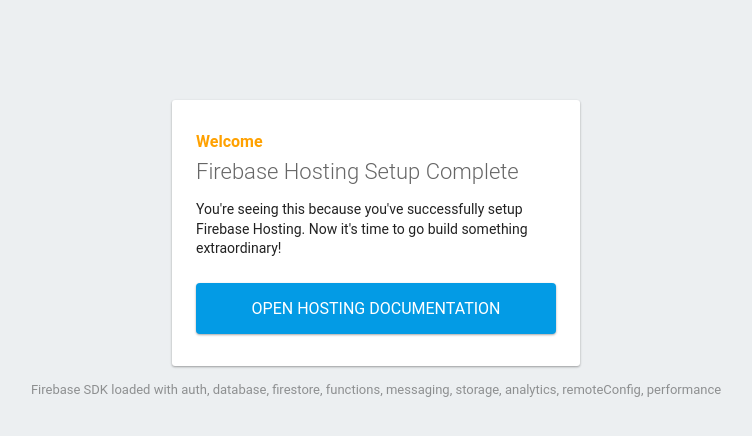
After one commit to AS-2K20/PHP-Form, a PHP site: page /public/index.html in a window 1280 px wide. The commit adds this page. Shown: the top 436 px of the page, without its empty margins (264-1016 px from the left). Run offline with PHP 8.4, Linux system fonts and the light colour scheme; some libraries are stand-ins or nearby versions.

Commit message:
Updated some code for Error Free Deployment

```diff
--- a/composer.json
+++ /dev/null
@@ -1,3 +0,0 @@
-{
-
-}
--- /dev/null
+++ b/public/index.html
@@ -0,0 +1,89 @@
+<!DOCTYPE html>
+<html>
+  <head>
+    <meta charset="utf-8">
+    <meta name="viewport" content="width=device-width, initial-scale=1">
+    <title>Welcome to Firebase Hosting</title>
+
+    <!-- update the version number as needed -->
+    <script defer src="/__/firebase/8.0.2/firebase-app.js"></script>
+    <!-- include only the Firebase features as you need -->
+    <script defer src="/__/firebase/8.0.2/firebase-auth.js"></script>
+    <script defer src="/__/firebase/8.0.2/firebase-database.js"></script>
+    <script defer src="/__/firebase/8.0.2/firebase-firestore.js"></script>
+    <script defer src="/__/firebase/8.0.2/firebase-functions.js"></script>
+    <script defer src="/__/firebase/8.0.2/firebase-messaging.js"></script>
+    <script defer src="/__/firebase/8.0.2/firebase-storage.js"></script>
+    <script defer src="/__/firebase/8.0.2/firebase-analytics.js"></script>
+    <script defer src="/__/firebase/8.0.2/firebase-remote-config.js"></script>
+    <script defer src="/__/firebase/8.0.2/firebase-performance.js"></script>
+    <!--
+      initialize the SDK after all desired features are loaded, set useEmulator to false
+      to avoid connecting the SDK to running emulators.
+    -->
+    <script defer src="/__/firebase/init.js?useEmulator=true"></script>
+
+    <style media="screen">
+      body { background: #ECEFF1; color: rgba(0,0,0,0.87); font-family: Roboto, Helvetica, Arial, sans-serif; margin: 0; padding: 0; }
+      #message { background: white; max-width: 360px; margin: 100px auto 16px; padding: 32px 24px; border-radius: 3px; }
+      #message h2 { color: #ffa100; font-weight: bold; font-size: 16px; margin: 0 0 8px; }
+      #message h1 { font-size: 22px; font-weight: 300; color: rgba(0,0,0,0.6); margin: 0 0 16px;}
+      #message p { line-height: 140%; margin: 16px 0 24px; font-size: 14px; }
+      #message a { display: block; text-align: center; background: #039be5; text-transform: uppercase; text-decoration: none; color: white; padding: 16px; border-radius: 4px; }
+      #message, #message a { box-shadow: 0 1px 3px rgba(0,0,0,0.12), 0 1px 2px rgba(0,0,0,0.24); }
+      #load { color: rgba(0,0,0,0.4); text-align: center; font-size: 13px; }
+      @media (max-width: 600px) {
+        body, #message { margin-top: 0; background: white; box-shadow: none; }
+        body { border-top: 16px solid #ffa100; }
+      }
+    </style>
+  </head>
+  <body>
+    <div id="message">
+      <h2>Welcome</h2>
+      <h1>Firebase Hosting Setup Complete</h1>
+      <p>You're seeing this because you've successfully setup Firebase Hosting. Now it's time to go build something extraordinary!</p>
+      <a target="_blank" href="https://firebase.google.com/docs/hosting/">Open Hosting Documentation</a>
+    </div>
+    <p id="load">Firebase SDK Loading&hellip;</p>
+
+    <script>
+      document.addEventListener('DOMContentLoaded', function() {
+        const loadEl = document.querySelector('#load');
+        // // 🔥🔥🔥🔥🔥🔥🔥🔥🔥🔥🔥🔥🔥🔥🔥🔥🔥🔥🔥🔥🔥🔥🔥🔥🔥🔥🔥🔥🔥🔥🔥
+        // // The Firebase SDK is initialized and available here!
+        //
+        // firebase.auth().onAuthStateChanged(user => { });
+        // firebase.database().ref('/path/to/ref').on('value', snapshot => { });
+        // firebase.firestore().doc('/foo/bar').get().then(() => { });
+        // firebase.functions().httpsCallable('yourFunction')().then(() => { });
+        // firebase.messaging().requestPermission().then(() => { });
+        // firebase.storage().ref('/path/to/ref').getDownloadURL().then(() => { });
+        // firebase.analytics(); // call to activate
+        // firebase.analytics().logEvent('tutorial_completed');
+        // firebase.performance(); // call to activate
+        //
+        // // 🔥🔥🔥🔥🔥🔥🔥🔥🔥🔥🔥🔥🔥🔥🔥🔥🔥🔥🔥🔥🔥🔥🔥🔥🔥🔥🔥🔥🔥🔥🔥
+
+        try {
+          let app = firebase.app();
+          let features = [
+            'auth',
+            'database',
+            'firestore',
+            'functions',
+            'messaging',
+            'storage',
+            'analytics',
+            'remoteConfig',
+            'performance',
+          ].filter(feature => typeof app[feature] === 'function');
+          loadEl.textContent = `Firebase SDK loaded with ${features.join(', ')}`;
+        } catch (e) {
+          console.error(e);
+          loadEl.textContent = 'Error loading the Firebase SDK, check the console.';
+        }
+      });
+    </script>
+  </body>
+</html>
```
Also changed, not shown: index.php (+19 -11 lines), public/404.html (added, +33 -0 lines), 1 other file.
